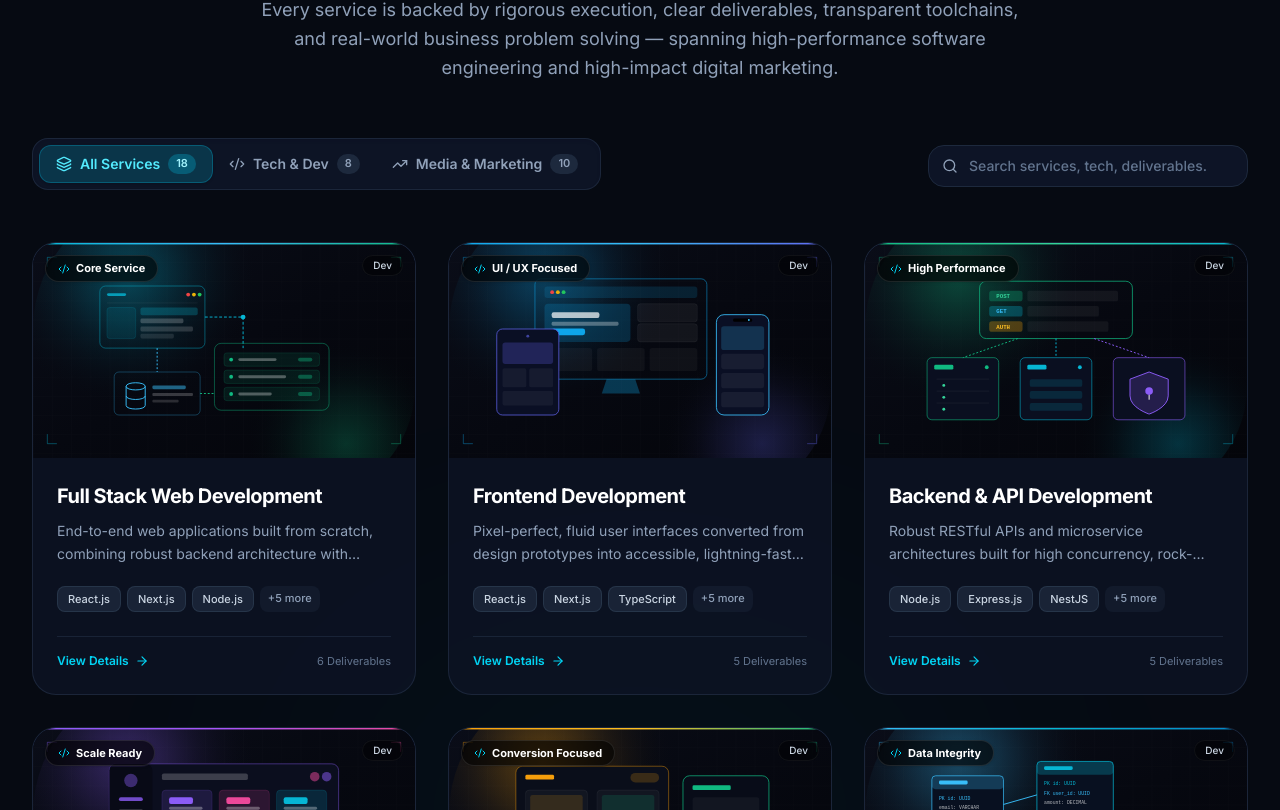
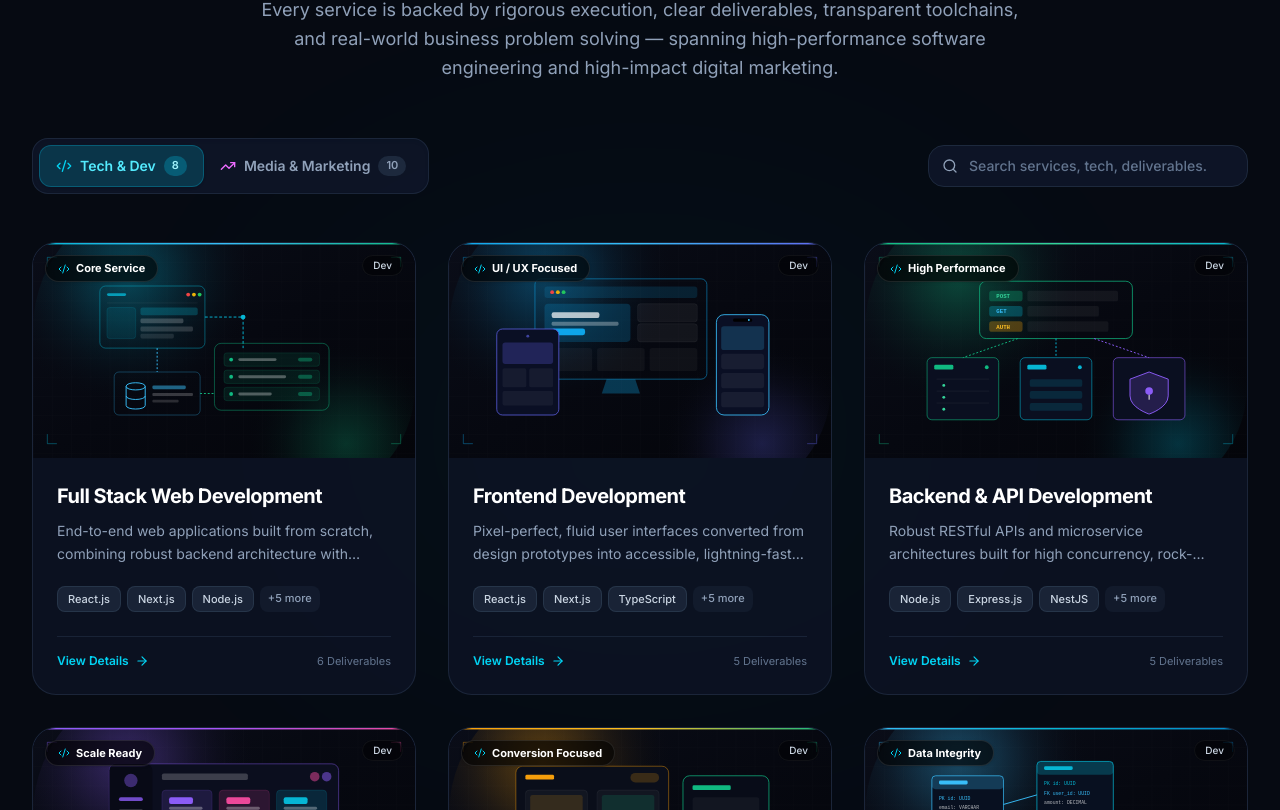
Before and after one commit to AhmedHossam1691977/new-portfolio, a Next.js app: page / in a window 1280 px wide. Shown: the part 5990-6800 px from the top of the page. Built offline with nearby package versions, Linux system fonts and the light colour scheme.

Commit message:
refactor(services): remove all services tab and default to tech and marketing categories

```diff
--- a/src/components/ServicesSection.tsx
+++ b/src/components/ServicesSection.tsx
@@ -24,7 +24,7 @@ export default function ServicesSection() {
   const { theme } = useApp();
   const isDark = theme === 'dark';
 
-  const [activeTab, setActiveTab] = useState<'all' | 'tech' | 'marketing'>('all');
+  const [activeTab, setActiveTab] = useState<'tech' | 'marketing'>('tech');
   const [searchQuery, setSearchQuery] = useState('');
   const [selectedService, setSelectedService] = useState<ServiceItem | null>(null);
 
@@ -50,8 +50,7 @@ export default function ServicesSection() {
   // Filter services
   const filteredServices = useMemo(() => {
     return servicesData.filter((service) => {
-      const matchesCategory =
-        activeTab === 'all' ? true : service.category === activeTab;
+      const matchesCategory = service.category === activeTab;
 
       const q = searchQuery.toLowerCase().trim();
       if (!q) return matchesCategory;
@@ -130,48 +129,18 @@ export default function ServicesSection() {
         {/* ========================================================= */}
         {/* CONTROLS: CATEGORY TABS & SEARCH INPUT                    */}
         {/* ========================================================= */}
-        <div className="flex flex-col md:flex-row items-stretch md:items-center justify-between gap-4 mb-12">
+        <div className="flex flex-col sm:flex-row items-stretch sm:items-center justify-between gap-4 mb-12">
           {/* Category Tabs */}
-          <div className="w-full md:w-auto overflow-x-auto scrollbar-none pb-1 -mx-1 px-1 sm:mx-0 sm:px-0">
           <div
-              className={`inline-flex items-center p-1.5 rounded-2xl border transition-all min-w-max ${
+            className={`flex items-center p-1.5 rounded-2xl border transition-all ${
               isDark
                 ? 'bg-slate-900/80 border-slate-800/90 shadow-inner'
                 : 'bg-white border-slate-200 shadow-sm'
             }`}
           >
             <button
-                onClick={() => setActiveTab('all')}
-                className={`flex items-center gap-1.5 sm:gap-2 px-3 sm:px-4 py-2 rounded-xl text-xs sm:text-sm font-semibold transition-all duration-200 whitespace-nowrap ${
-                  activeTab === 'all'
-                    ? isDark
-                      ? 'bg-cyan-500/20 text-cyan-300 border border-cyan-500/30 shadow-sm'
-                      : 'bg-cyan-600 text-white shadow'
-                    : isDark
-                    ? 'text-slate-400 hover:text-white'
-                    : 'text-slate-600 hover:text-slate-900'
-                }`}
-              >
-                <Layers className="w-3.5 h-3.5 sm:w-4 sm:h-4" />
-                <span>All Services</span>
-                <span
-                  className={`text-[11px] px-2 py-0.5 rounded-full ${
-                    activeTab === 'all'
-                      ? isDark
-                        ? 'bg-cyan-500/30 text-cyan-200'
-                        : 'bg-white/20 text-white'
-                      : isDark
-                      ? 'bg-slate-800 text-slate-400'
-                      : 'bg-slate-100 text-slate-600'
-                  }`}
-                >
-                  {servicesData.length}
-                </span>
-              </button>
-
-              <button
               onClick={() => setActiveTab('tech')}
-                className={`flex items-center gap-1.5 sm:gap-2 px-3 sm:px-4 py-2 rounded-xl text-xs sm:text-sm font-semibold transition-all duration-200 whitespace-nowrap ${
+              className={`flex-1 sm:flex-initial flex items-center justify-center gap-2 px-4 py-2.5 rounded-xl text-xs sm:text-sm font-semibold transition-all duration-200 whitespace-nowrap ${
                 activeTab === 'tech'
                   ? isDark
                     ? 'bg-cyan-500/20 text-cyan-300 border border-cyan-500/30 shadow-sm'
@@ -181,7 +150,7 @@ export default function ServicesSection() {
                   : 'text-slate-600 hover:text-slate-900'
               }`}
             >
-                <Code2 className="w-3.5 h-3.5 sm:w-4 sm:h-4" />
+              <Code2 className="w-3.5 h-3.5 sm:w-4 sm:h-4 text-cyan-400" />
               <span>Tech & Dev</span>
               <span
                 className={`text-[11px] px-2 py-0.5 rounded-full ${
@@ -200,7 +169,7 @@ export default function ServicesSection() {
 
             <button
               onClick={() => setActiveTab('marketing')}
-                className={`flex items-center gap-1.5 sm:gap-2 px-3 sm:px-4 py-2 rounded-xl text-xs sm:text-sm font-semibold transition-all duration-200 whitespace-nowrap ${
+              className={`flex-1 sm:flex-initial flex items-center justify-center gap-2 px-4 py-2.5 rounded-xl text-xs sm:text-sm font-semibold transition-all duration-200 whitespace-nowrap ${
                 activeTab === 'marketing'
                   ? isDark
                     ? 'bg-cyan-500/20 text-cyan-300 border border-cyan-500/30 shadow-sm'
@@ -210,7 +179,7 @@ export default function ServicesSection() {
                   : 'text-slate-600 hover:text-slate-900'
               }`}
             >
-                <TrendingUp className="w-3.5 h-3.5 sm:w-4 sm:h-4" />
+              <TrendingUp className="w-3.5 h-3.5 sm:w-4 sm:h-4 text-fuchsia-400" />
               <span>Media & Marketing</span>
               <span
                 className={`text-[11px] px-2 py-0.5 rounded-full ${
@@ -226,7 +195,6 @@ export default function ServicesSection() {
                 {marketingCount}
               </span>
             </button>
-            </div>
           </div>
 
           {/* Search Box */}
@@ -298,7 +266,7 @@ export default function ServicesSection() {
             <button
               onClick={() => {
                 setSearchQuery('');
-                setActiveTab('all');
+                setActiveTab('tech');
               }}
               className="px-4 py-2 rounded-xl text-xs font-semibold bg-cyan-500 text-slate-950 hover:bg-cyan-400 transition"
             >
```
Lines whose indentation alone changed are shown as unchanged.
